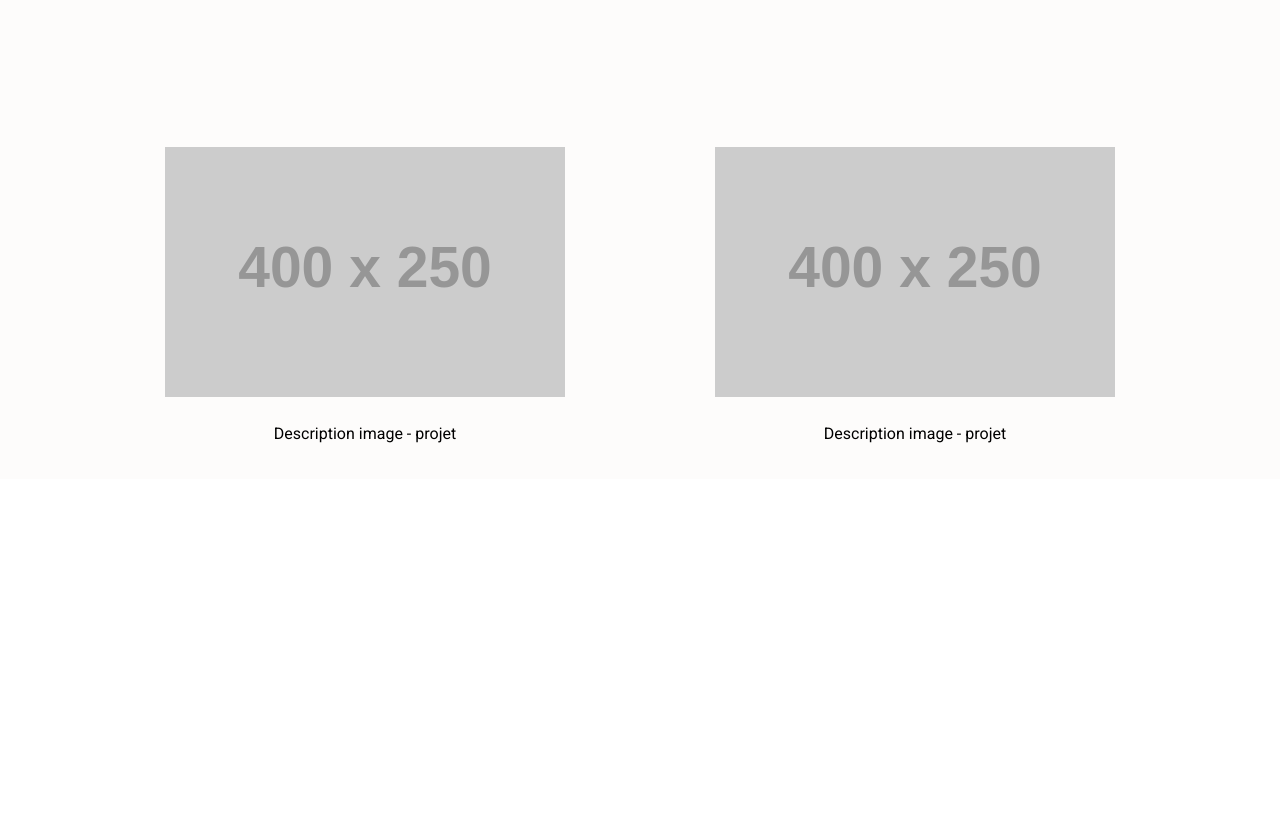
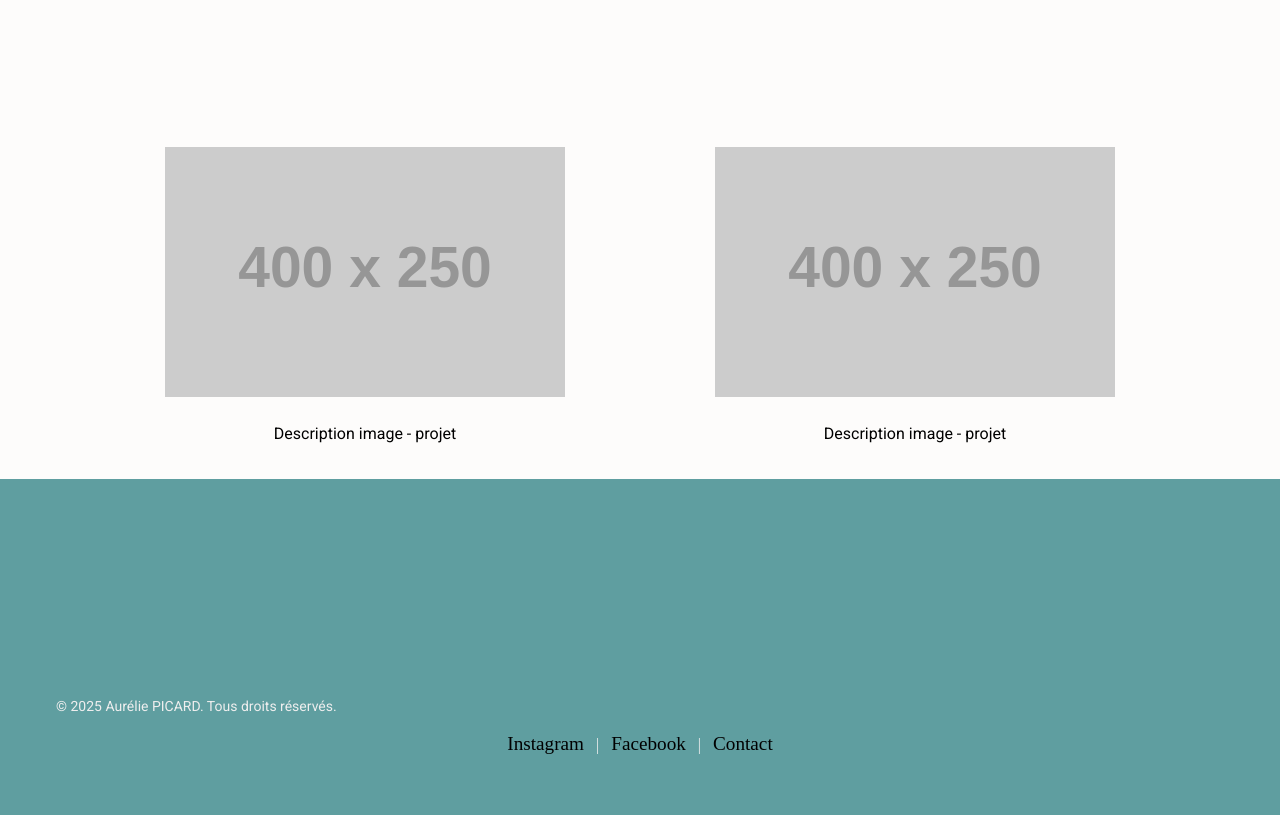
Before and after one commit to Cedaura/Cedaura.github.io, a plain HTML site: page index.html in a window 1280 px wide. Shown: the part 976-1791 px from the top of the page. Before the commit the page ends 1455 px from the top, so only its background shows below. Drawn offline with Linux system fonts and the light colour scheme; placeholder pictures from the web are drawn by us.

Commit message:
ajout composants footer

```diff
--- a/html/footer.html
+++ b/composants/footer/footer.html
@@ -1,5 +1,5 @@
 
-    <link rel="stylesheet" href="/css/footer.css">
+  <link rel="stylesheet" href="composants/footer/footer.css">
   <title> footer</title>
 
 <body>
--- /dev/null
+++ b/composants/footer/footer.js
@@ -0,0 +1,19 @@
+document.addEventListener('DOMContentLoaded', chargerFooter);
+
+async function chargerFooter() {
+  try {
+    const footer = document.getElementById('footer');
+    const reponseFooter = await fetch('composants/footer/footer.html');
+
+    if (!reponseFooter.ok) {
+      throw new Error('Erreur lors du chargement du footer');
+    }
+
+    const html = await reponseFooter.text();
+    footer.innerHTML = html;
+
+  } catch (erreur) {
+    console.error('Erreur :', erreur);
+  }
+
+}
--- a/index.html
+++ b/index.html
@@ -52,8 +52,11 @@
         </div>
 
         </main>
+        <footer id="footer">
+        </footer>
 
         </body>
         <script src="script.js"></script>
+        <script src="composants/footer/footer.js"></script>
 
         </html>
```
Also changed, not shown: composants/footer/footer.css (renamed from css/footer.css).
